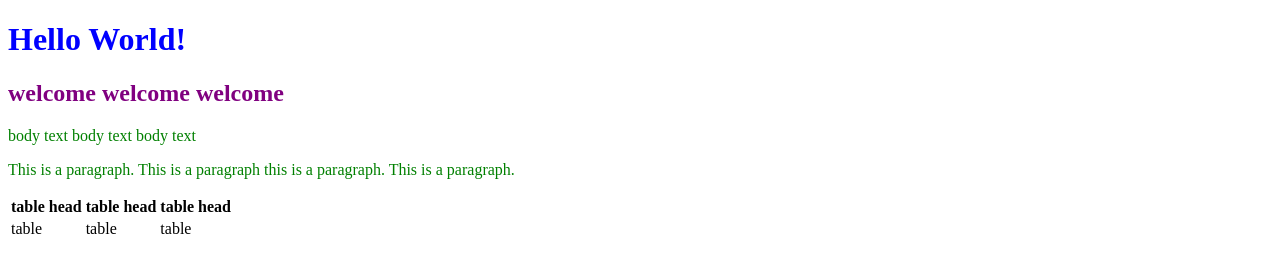
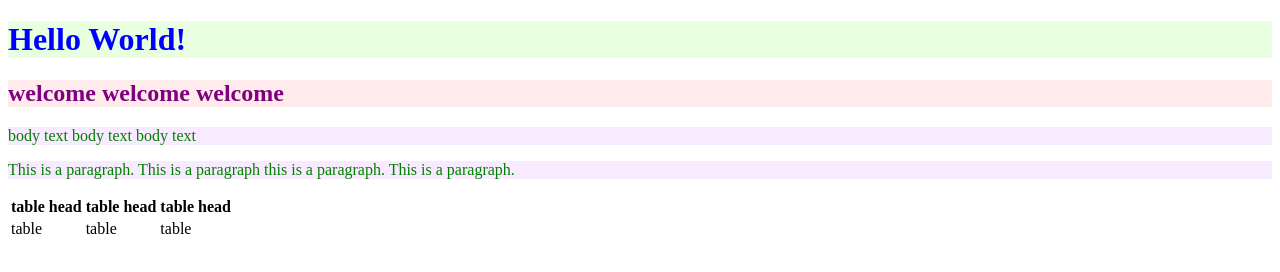
Before and after one commit to tessaacolleen/tessaacolleen.github.io, a plain HTML site: page index.html in a window 1280 px wide. Drawn offline with Linux system fonts and the light colour scheme.

Commit message:
test test

```diff
--- a/index.css
+++ b/index.css
@@ -1,11 +1,14 @@
 h1{
     color:blue;
+    background-color: #e8ffe0;
 }
 
 h2{
     color:purple;
+    background-color: #ffebeb;
 }
 
 p{
-    color: green
+    color: green;
+    background-color: #f9ebff;
 }
```
